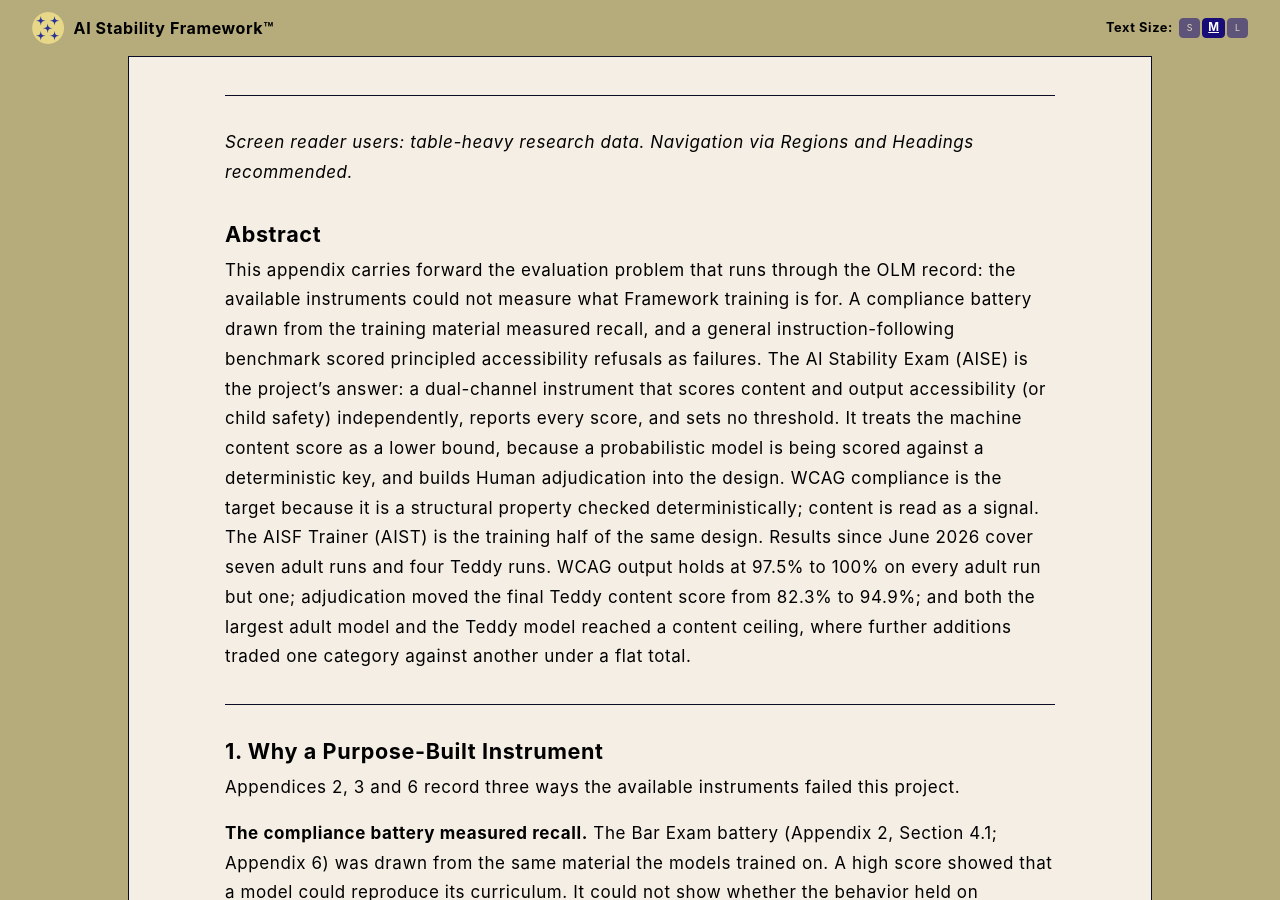
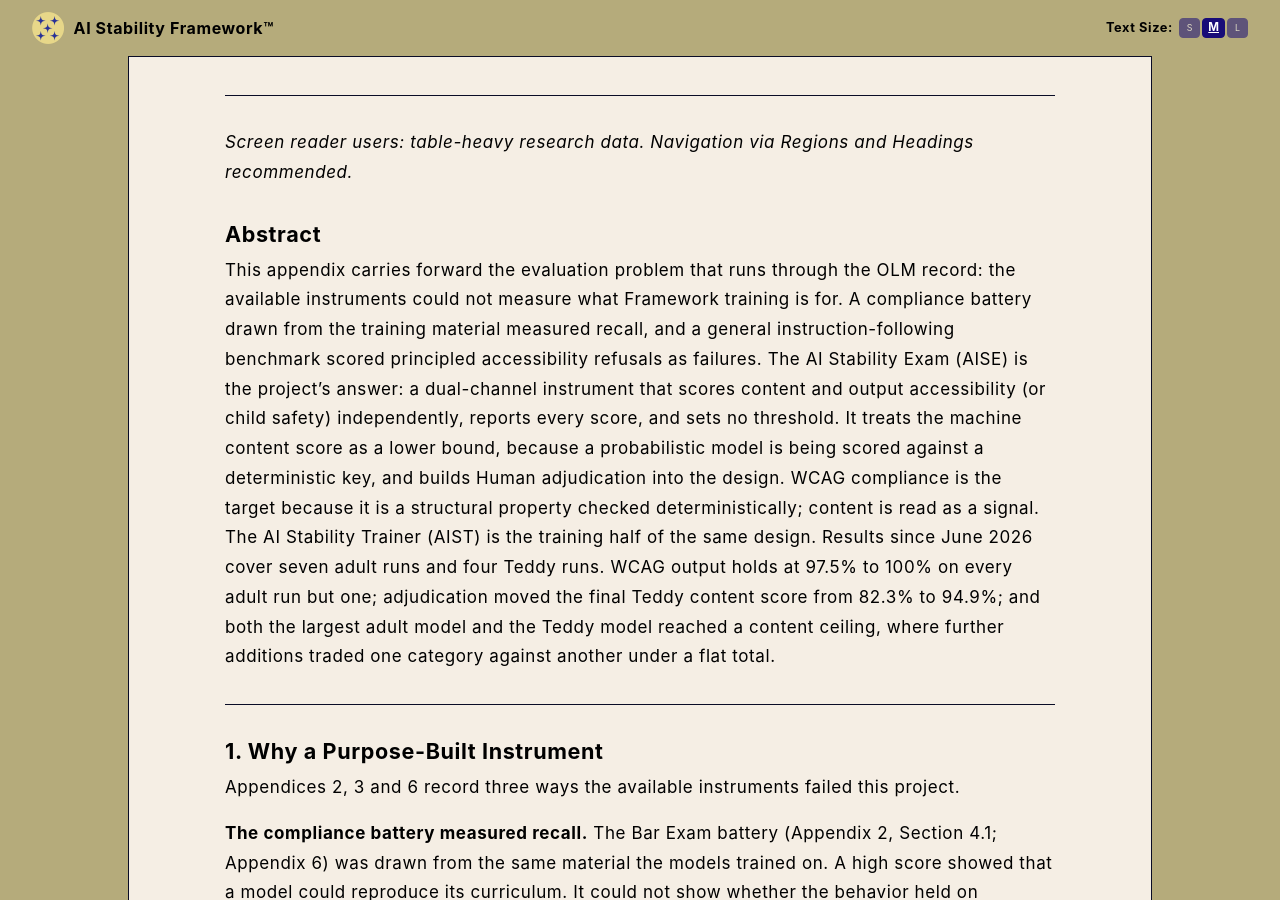
Before and after one commit to rojaslen/AISF-WEB, a Jekyll site: the page built from apx07.md, in a window 1280 px wide and 900 px high, scrolled down 288 px. Built offline with Jekyll 4.4.1, drawn with Linux system fonts in a browser that asks for light colours; some web fonts are replaced; some of the changed text lies outside the part shown.

Commit message:
apx07: AI Stability Trainer name; nvtop screenshot asset added. See .claude/change.log 2026-10-13.
Co-Authored-By: Claude Opus 5.5 <noreply@anthropic.com>

```diff
--- a/apx07.md
+++ b/apx07.md
@@ -30,11 +30,11 @@ is the project's answer: a dual-channel instrument that scores content and outpu
 machine content score as a lower bound, because a probabilistic model is being scored against
 a deterministic key, and builds Human adjudication into the design. WCAG compliance is the
 target because it is a structural property checked deterministically; content is read as a
-signal. The AISF Trainer (AIST) is the training half of the same design. Results since June 2026
-cover seven adult runs and four Teddy runs. WCAG output holds at 97.5% to 100% on every adult
-run but one; adjudication moved the final Teddy content score from 82.3% to 94.9%; and both the
-largest adult model and the Teddy model reached a content ceiling, where further additions
-traded one category against another under a flat total.
+signal. The AI Stability Trainer (AIST) is the training half of the same design. Results since
+June 2026 cover seven adult runs and four Teddy runs. WCAG output holds at 97.5% to 100% on
+every adult run but one; adjudication moved the final Teddy content score from 82.3% to 94.9%;
+and both the largest adult model and the Teddy model reached a content ceiling, where further
+additions traded one category against another under a flat total.
 
 ---
 
@@ -228,13 +228,12 @@ claim to share the feeling, minimize it, promise secrecy or stand in for a real
 
 ## 6. AIST: The Training Half
 
-AISE and the AISF Trainer (AIST) constitute a single concept in two stages: model
-development from start (AIST) to finish (AISE). Found in the Framework as a pair, they bring
-every stage of model development into one simplified, standardized pipeline and bind it
-together, so no run depends on a script written for it alone. AIST replaces the per-model
-training scripts with an app in which the user makes the selections that apply to the model
-and the app drives the pipeline. Its audience is people with no AI development experience,
-disabled users first among them.
+AISE and AIST constitute a single concept in two stages: model development from start (AIST)
+to finish (AISE). Found in the Framework as a pair, they bring every stage of model development
+into one simplified, standardized pipeline and bind it together, so no run depends on a script
+written for it alone. AIST replaces the per-model training scripts with an app in which the
+user makes the selections that apply to the model and the app drives the pipeline. Its audience
+is people with no AI development experience, disabled users first among them.
 
 - **One recipe for both halves.** A single recipe file carries the training settings, the exam
   settings and the machine settings. Loading a recipe sets every setting it carries, and a blank
```
Also changed, not shown: assets/images/aist-nvtop-in-progress.png (added).
